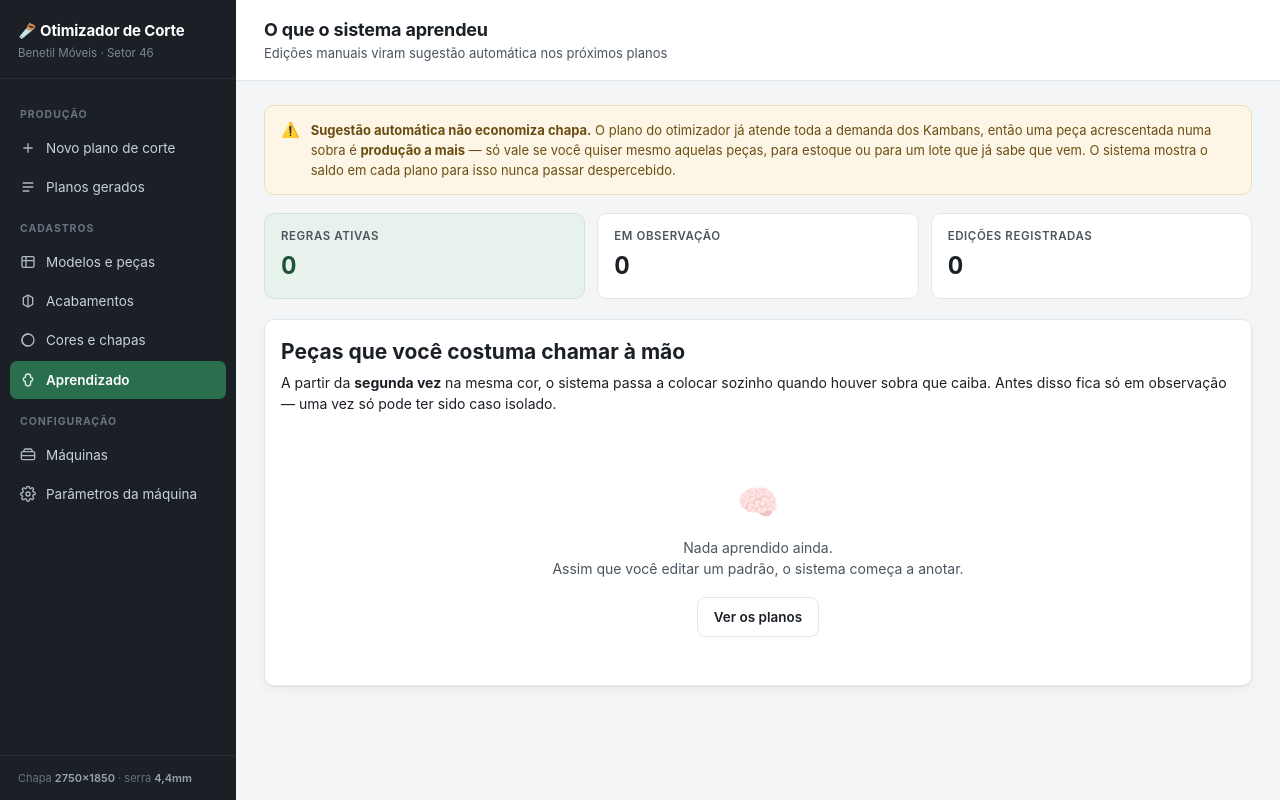
After one commit to warleyvrb2-coder/Otimizador_moveis, a Flask app: page /aprendizado in a window 1280 px wide. The commit adds this page. Run offline with Flask 3, Linux system fonts and the light colour scheme; data that the repository does not hold is empty.

Commit message:
Aprendizado: repete sozinho o que o operador faz sempre
Item 5, feito com honestidade sobre o que ele é e o que não é.

Toda edição manual passa a ser registrada: qual peça, em que cor, em que
tamanho de sobra, e o aproveitamento antes e depois. A partir da SEGUNDA vez
que a mesma peça é chamada à mão na mesma cor, vira regra — e nos planos
seguintes o sistema já a coloca quando encontra sobra que caiba, passando
pelas mesmas três validações da edição manual.

Testado o ciclo completo: operador chama 8944 duas vezes, e na rodada seguinte
o sistema aplica sozinho em 5 padrões, todos validados.

O aviso que acompanha isso é a parte importante. Acrescentar peça numa sobra
NÃO economiza chapa: o plano do otimizador já atende toda a demanda dos
Kambans, então o que entra na sobra é produção a mais. Só vale se a pessoa
quiser mesmo aquelas peças. O sistema diz isso na tela do plano, na tela de
aprendizado, e mostra o saldo por código em cada grupo. Vender isso como
economia seria mentir com número.

A tela /aprendizado serve também para diagnóstico: grupo que aparece sempre no
histórico é sinal de que o otimizador está deixando espaço na mesa naquele
material, e o caminho ali é aumentar o tempo de cálculo da máquina — não
remendar à mão.

Corrige loop.parent no template de resultado, que o Jinja não expõe e quebrava
a página do plano salvo.

Co-Authored-By: Claude Opus 5 <noreply@anthropic.com>

```diff
--- a/app.py
+++ b/app.py
@@ -614,11 +614,16 @@ def aplicar_edicao(plano_id, gi, pi):
 
     itens = [dict(i) for i in padrao['itens']]
     acao = request.form.get('acao')
+    peca = None
+    removida = None
+    livres = []
+    i_ret = None
 
     if acao == 'remover':
         idx = request.form.get('indice', type=int)
         if idx is None or not (0 <= idx < len(itens)):
             return volta(erro='Peca nao encontrada neste padrao.')
+        removida = itens[idx].get('cod')
         itens.pop(idx)
     elif acao == 'adicionar':
         i_ret = request.form.get('retalho', type=int)
@@ -643,13 +648,35 @@ def aplicar_edicao(plano_id, gi, pi):
     if problemas:
         return volta(erro=' '.join(problemas))
 
+    aprov_antes = padrao.get('aproveitamento')
     padrao['itens'] = itens
     padrao['editado'] = True
     _recalcular(r)
     _conferir_demanda(r)
     banco.atualizar_resultado(plano_id, r)
     _redesenhar(plano_id, r, grupo, padrao)
+
+    # O registro e o que permite o sistema repetir sozinho o que voce faz
+    # sempre - e, mais util ainda, mostrar onde o otimizador esta deixando
+    # espaco na mesa de forma sistematica.
+    banco.registrar_edicao({
+        'plano_id': plano_id, 'cor': grupo.get('cor'), 'esp': grupo.get('esp'),
+        'acao': acao, 'peca_cod': (peca['cod'] if acao == 'adicionar' else removida),
+        'sobra_w': int(livres[i_ret].w) if acao == 'adicionar' else None,
+        'sobra_h': int(livres[i_ret].h) if acao == 'adicionar' else None,
+        'repeticoes': padrao.get('repeticoes'),
+        'aprov_antes': aprov_antes, 'aprov_depois': padrao.get('aproveitamento'),
+    })
     return volta(ok='1')
+
+
+@app.route('/aprendizado')
+def aprendizado():
+    """O que o sistema aprendeu com as edicoes manuais."""
+    return render_template('aprendizado.html', pagina='aprendizado',
+                            regras=banco.regras_aprendidas(minimo=1),
+                            historico=banco.historico_edicoes(60),
+                            auto=banco.obter_parametros().get('auto_sugerir', 1))
 
 
 @app.route('/resultado/<job_id>/aprovar', methods=['POST'])
--- a/banco.py
+++ b/banco.py
@@ -156,6 +156,24 @@ def criar_tabelas() -> None:
                 ativa         INTEGER NOT NULL DEFAULT 1,
                 criada_em     TEXT
             );
+            -- Histórico das edições manuais. É o dado que permite o sistema
+            -- repetir sozinho o que o operador faz sempre — e, principalmente,
+            -- descobrir ONDE o otimizador está deixando a desejar.
+            CREATE TABLE IF NOT EXISTS edicao_log (
+                id           INTEGER PRIMARY KEY AUTOINCREMENT,
+                quando       TEXT NOT NULL,
+                plano_id     TEXT,
+                cor          TEXT,
+                esp          REAL,
+                acao         TEXT NOT NULL,
+                peca_cod     TEXT,
+                sobra_w      INTEGER,
+                sobra_h      INTEGER,
+                repeticoes   INTEGER,
+                aprov_antes  REAL,
+                aprov_depois REAL
+            );
+            CREATE INDEX IF NOT EXISTS ix_edicao_cor ON edicao_log(cor, peca_cod);
             CREATE INDEX IF NOT EXISTS ix_mp_modelo ON modelo_peca(modelo_cod);
             CREATE INDEX IF NOT EXISTS ix_mp_peca   ON modelo_peca(peca_cod);
             CREATE INDEX IF NOT EXISTS ix_plano_data ON plano(criado_em DESC);
@@ -818,6 +836,53 @@ def aprovar_plano(plano_id: str, por: str, observacao: str = '', aprovar: bool =
                     (int(aprovar), agora, por if aprovar else None, observacao or None, plano_id))
 
 
+def registrar_edicao(dados: dict) -> None:
+    """Anota o que o operador mudou, pra virar sugestão depois."""
+    criar_tabelas()
+    with conectar() as con:
+        con.execute(
+            'INSERT INTO edicao_log (quando, plano_id, cor, esp, acao, peca_cod, sobra_w,'
+            ' sobra_h, repeticoes, aprov_antes, aprov_depois) VALUES (?,?,?,?,?,?,?,?,?,?,?)',
+            (datetime.now(timezone.utc).isoformat(timespec='seconds'),
+             dados.get('plano_id'), dados.get('cor'), dados.get('esp'), dados['acao'],
+             dados.get('peca_cod'), dados.get('sobra_w'), dados.get('sobra_h'),
+             dados.get('repeticoes'), dados.get('aprov_antes'), dados.get('aprov_depois')))
+
+
+def regras_aprendidas(minimo: int = 2) -> list[dict]:
+    """
+    O que o operador faz sempre, virado regra.
+
+    Um acréscimo repetido na mesma cor é intenção, não acaso: se a peça 8195
+    já foi chamada à mão três vezes em CINAMO FF 2, provavelmente vai ser de
+    novo. Guardamos a MENOR sobra em que ela coube, que é o espaço mínimo
+    necessário pra sugerir com segurança.
+
+    `minimo` é quantas repetições exigimos antes de confiar. Dois já indica
+    padrão; um pode ter sido um caso isolado.
+    """
+    criar_tabelas()
+    with conectar() as con:
+        linhas = con.execute("""
+            SELECT cor, esp, peca_cod, COUNT(*) vezes,
+                   MIN(sobra_w) menor_w, MIN(sobra_h) menor_h,
+                   MAX(quando) ultima
+              FROM edicao_log
+             WHERE acao = 'adicionar' AND peca_cod IS NOT NULL AND cor IS NOT NULL
+             GROUP BY cor, esp, peca_cod
+            HAVING COUNT(*) >= ?
+             ORDER BY vezes DESC
+        """, (minimo,)).fetchall()
+    return [dict(r) for r in linhas]
+
+
+def historico_edicoes(limite: int = 100) -> list[dict]:
+    criar_tabelas()
+    with conectar() as con:
+        return [dict(r) for r in con.execute(
+            'SELECT * FROM edicao_log ORDER BY quando DESC LIMIT ?', (limite,))]
+
+
 def resumo() -> dict:
     criar_tabelas()
     with conectar() as con:
--- /dev/null
+++ b/templates/aprendizado.html
@@ -0,0 +1,102 @@
+{% extends "base.html" %}
+{% block titulo %}Aprendizado{% endblock %}
+{% block cabecalho %}O que o sistema aprendeu{% endblock %}
+{% block subcabecalho %}Edições manuais viram sugestão automática nos próximos planos{% endblock %}
+
+{% block estilo %}
+<style>
+  .regra { display:flex; gap:13px; align-items:center; padding:13px 16px;
+           border-bottom:1px solid var(--linha); }
+  .regra:last-child { border-bottom:none; }
+  .regra .cod { font-weight:680; font-variant-numeric:tabular-nums; min-width:62px; }
+  .regra .ds { flex:1; }
+  .regra .ds small { display:block; color:var(--tinta-2); font-size:12px; }
+  .regra .vezes { background:var(--verde-claro); color:var(--verde-escuro); font-weight:680;
+                  border-radius:99px; padding:3px 12px; font-size:12.5px; white-space:nowrap; }
+  .regra.fraca .vezes { background:var(--fundo); color:var(--tinta-2); font-weight:600; }
+</style>
+{% endblock %}
+
+{% block conteudo %}
+<div class="recado atencao">
+  <span class="ic">⚠️</span>
+  <div><strong>Sugestão automática não economiza chapa.</strong> O plano do otimizador já
+    atende toda a demanda dos Kambans, então uma peça acrescentada numa sobra é
+    <strong>produção a mais</strong> — só vale se você quiser mesmo aquelas peças, para
+    estoque ou para um lote que já sabe que vem. O sistema mostra o saldo em cada plano
+    para isso nunca passar despercebido.</div>
+</div>
+
+<div class="metricas" style="margin-bottom:20px;">
+  <div class="metrica destaque">
+    <div class="rot">Regras ativas</div>
+    <div class="val">{{ regras | selectattr('vezes', 'ge', 2) | list | length }}</div>
+  </div>
+  <div class="metrica">
+    <div class="rot">Em observação</div>
+    <div class="val">{{ regras | rejectattr('vezes', 'ge', 2) | list | length }}</div>
+  </div>
+  <div class="metrica">
+    <div class="rot">Edições registradas</div><div class="val">{{ historico | length }}</div>
+  </div>
+</div>
+
+<div class="cartao" style="padding:0;">
+  <div style="padding:16px 16px 4px;">
+    <h2 style="margin:0 0 4px;">Peças que você costuma chamar à mão</h2>
+    <p class="ajuda" style="margin:0 0 10px;">A partir da <strong>segunda vez</strong> na
+      mesma cor, o sistema passa a colocar sozinho quando houver sobra que caiba. Antes
+      disso fica só em observação — uma vez só pode ter sido caso isolado.</p>
+  </div>
+  {% for r in regras %}
+  <div class="regra {{ '' if r.vezes >= 2 else 'fraca' }}">
+    <span class="cod">{{ r.peca_cod }}</span>
+    <span class="ds">
+      {{ r.cor }} · {{ '%.0f'|format(r.esp or 0) }}mm
+      <small>menor sobra em que coube: {{ r.menor_w }} × {{ r.menor_h }} mm</small>
+    </span>
+    <span class="vezes">
+      {{ r.vezes }}× {{ 'aplicando' if r.vezes >= 2 else 'observando' }}
+    </span>
+  </div>
+  {% else %}
+  <div class="vazio">
+    <div class="ic">🧠</div>
+    <p>Nada aprendido ainda.<br>Assim que você editar um padrão, o sistema começa a anotar.</p>
+    <a href="/planos" class="btn secundario">Ver os planos</a>
+  </div>
+  {% endfor %}
+</div>
+
+{% if historico %}
+<div class="cartao" style="padding:0;">
+  <div style="padding:16px 16px 0;">
+    <h2 style="margin:0 0 4px;">Histórico de edições</h2>
+    <p class="ajuda">Serve também para outra coisa: se um grupo aparece sempre aqui, é
+      sinal de que o otimizador está deixando espaço na mesa naquele material — vale
+      aumentar o tempo de cálculo daquela máquina.</p>
+  </div>
+  <table class="dados">
+    <thead><tr><th>Quando</th><th>Material</th><th>Ação</th><th>Peça</th>
+               <th>Sobra</th><th class="num">Aproveitamento</th></tr></thead>
+    <tbody>
+      {% for e in historico %}
+      <tr>
+        <td style="white-space:nowrap;">{{ e.quando[:16]|replace('T',' ') }}</td>
+        <td>{{ e.cor }}</td>
+        <td>{% if e.acao == 'adicionar' %}<span class="etiqueta ok">colocou</span>
+            {% else %}<span class="etiqueta perigo">tirou</span>{% endif %}</td>
+        <td><strong>{{ e.peca_cod or '—' }}</strong></td>
+        <td>{{ (e.sobra_w ~ ' × ' ~ e.sobra_h) if e.sobra_w else '—' }}</td>
+        <td class="num">
+          {% if e.aprov_antes is not none %}
+            {{ '%.1f'|format(e.aprov_antes) }}% → {{ '%.1f'|format(e.aprov_depois) }}%
+          {% endif %}
+        </td>
+      </tr>
+      {% endfor %}
+    </tbody>
+  </table>
+</div>
+{% endif %}
+{% endblock %}
--- a/templates/base.html
+++ b/templates/base.html
@@ -154,6 +154,11 @@
         {% if nav and nav.cores_pendentes %}<span class="selo">{{ nav.cores_pendentes }}</span>{% endif %}
       </a>
 
+      <a href="/aprendizado" class="{{ 'ativo' if pagina == 'aprendizado' }}">
+        <svg viewBox="0 0 24 24" fill="none" stroke="currentColor" stroke-width="2"><path d="M12 3a4 4 0 00-4 4v1a3 3 0 000 6v3a4 4 0 008 0v-3a3 3 0 000-6V7a4 4 0 00-4-4z"/></svg>
+        Aprendizado
+      </a>
+
       <div class="grupo">Configuração</div>
       <a href="/maquinas" class="{{ 'ativo' if pagina == 'maquinas' }}">
         <svg viewBox="0 0 24 24" fill="none" stroke="currentColor" stroke-width="2"><rect x="2" y="7" width="20" height="12" rx="2"/><path d="M6 7V5a2 2 0 012-2h8a2 2 0 012 2v2M2 13h20"/></svg>
```
Also changed, not shown: pipeline.py (+56 -0 lines), templates/resultado.html (+16 -1 lines).
